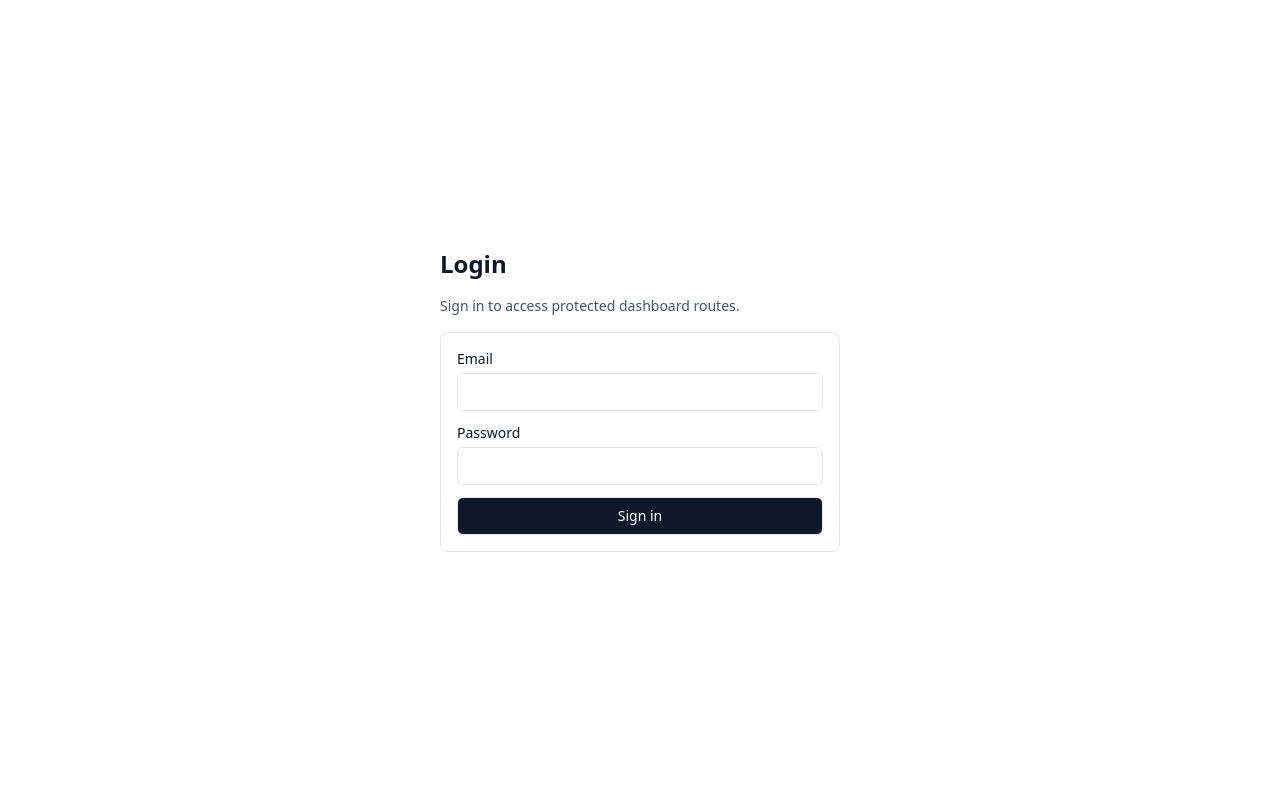
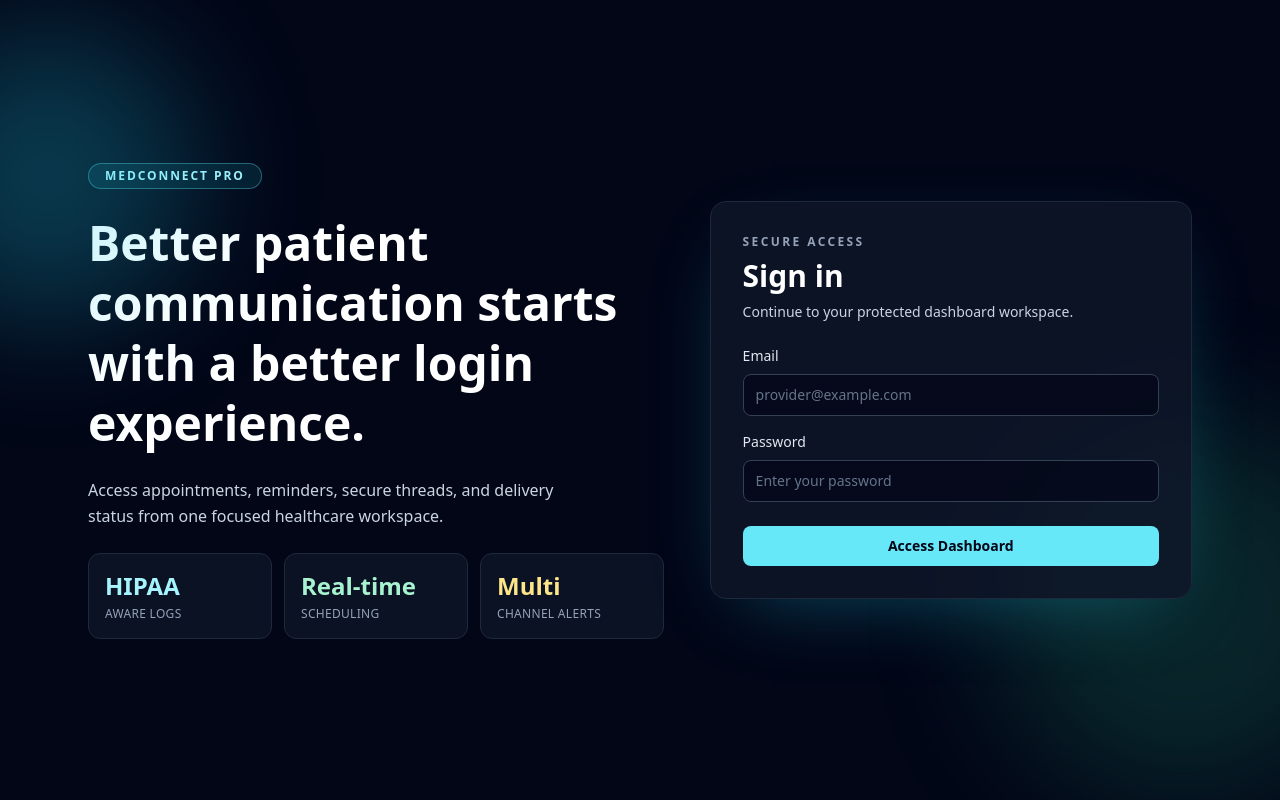
Before and after one commit to AI-Kurukshetra/MedConnectPro, a Next.js app: page /login in a window 1280 px wide. Built offline with nearby package versions, Linux system fonts and the light colour scheme; no server answers.

Commit message:
feat(ui): redesign login page

```diff
--- a/app/login/page.tsx
+++ b/app/login/page.tsx
@@ -1,7 +1,5 @@
 import type { Metadata } from "next";
-import { redirect } from "next/navigation";
 import { signInWithPasswordAction } from "@/app/login/actions";
-import { createClient } from "@/lib/supabase/server";
 
 export const metadata: Metadata = {
   title: "Login | MedConnect Pro"
@@ -17,57 +15,91 @@ type LoginPageProps = {
 const errorMessages: Record<string, string> = {
   invalid_form: "Form data is invalid. Please try again.",
   missing_credentials: "Please enter your email and password.",
-  invalid_credentials: "Invalid email or password."
+  invalid_credentials: "Invalid email or password.",
+  session_timeout: "Session check timed out. Please sign in again.",
+  auth_unavailable: "Authentication service is slow right now. Please retry."
 };
 
 export default async function LoginPage({ searchParams }: LoginPageProps) {
   const params = searchParams ? await searchParams : undefined;
   const nextPath = params?.next && params.next.startsWith("/") ? params.next : "/dashboard";
-
-  const supabase = await createClient();
-  const {
-    data: { user }
-  } = await supabase.auth.getUser();
-
-  if (user) {
-    redirect("/dashboard");
-  }
-
   const errorMessage = params?.error ? errorMessages[params.error] : undefined;
 
   return (
-    <main className="mx-auto flex min-h-screen max-w-md flex-col justify-center gap-4 px-6">
-      <h1 className="text-2xl font-semibold">Login</h1>
-      <p className="text-sm text-slate-600">Sign in to access protected dashboard routes.</p>
+    <main className="relative isolate min-h-screen overflow-hidden bg-slate-950 text-slate-100">
+      <div className="pointer-events-none absolute -left-24 top-8 h-72 w-72 rounded-full bg-cyan-400/25 blur-3xl" />
+      <div className="pointer-events-none absolute -right-24 bottom-0 h-96 w-96 rounded-full bg-emerald-400/15 blur-3xl" />
+      <div className="mx-auto grid min-h-screen w-full max-w-6xl items-center gap-8 px-6 py-8 lg:grid-cols-[1.1fr_0.9fr]">
+        <section className="hidden space-y-6 lg:block">
+          <p className="inline-flex rounded-full border border-cyan-300/35 bg-cyan-400/10 px-4 py-1 text-xs font-semibold uppercase tracking-[0.16em] text-cyan-200">
+            MedConnect Pro
+          </p>
+          <h1 className="max-w-xl text-5xl font-semibold leading-tight text-white">
+            Better patient communication starts with a better login experience.
+          </h1>
+          <p className="max-w-lg text-base leading-relaxed text-slate-300">
+            Access appointments, reminders, secure threads, and delivery status from one focused healthcare workspace.
+          </p>
+          <div className="grid max-w-xl grid-cols-3 gap-3">
+            <article className="rounded-xl border border-slate-800 bg-slate-900/70 p-4">
+              <p className="text-2xl font-bold text-cyan-200">HIPAA</p>
+              <p className="mt-1 text-xs uppercase tracking-wide text-slate-400">Aware logs</p>
+            </article>
+            <article className="rounded-xl border border-slate-800 bg-slate-900/70 p-4">
+              <p className="text-2xl font-bold text-emerald-200">Real-time</p>
+              <p className="mt-1 text-xs uppercase tracking-wide text-slate-400">Scheduling</p>
+            </article>
+            <article className="rounded-xl border border-slate-800 bg-slate-900/70 p-4">
+              <p className="text-2xl font-bold text-amber-200">Multi</p>
+              <p className="mt-1 text-xs uppercase tracking-wide text-slate-400">Channel alerts</p>
+            </article>
+          </div>
+        </section>
+
+        <section className="rounded-2xl border border-slate-800 bg-slate-900/80 p-6 shadow-[0_24px_80px_-35px_rgba(34,211,238,0.4)] backdrop-blur sm:p-8">
+          <div className="mb-6 space-y-2">
+            <p className="text-xs font-semibold uppercase tracking-[0.2em] text-slate-400">Secure Access</p>
+            <h2 className="text-2xl font-semibold text-white sm:text-3xl">Sign in</h2>
+            <p className="text-sm text-slate-300">Continue to your protected dashboard workspace.</p>
+          </div>
           {errorMessage ? (
-        <p className="rounded-md border border-red-200 bg-red-50 px-3 py-2 text-sm text-red-700">{errorMessage}</p>
+            <p className="mb-4 rounded-lg border border-red-300/30 bg-red-500/10 px-3 py-2 text-sm text-red-200">
+              {errorMessage}
+            </p>
           ) : null}
-      <form action={signInWithPasswordAction} className="flex flex-col gap-3 rounded-lg border p-4">
+          <form action={signInWithPasswordAction} className="flex flex-col gap-4">
             <input name="next" type="hidden" value={nextPath} />
-        <label className="flex flex-col gap-1 text-sm">
-          <span>Email</span>
+            <label className="flex flex-col gap-2 text-sm">
+              <span className="font-medium text-slate-200">Email</span>
               <input
                 autoComplete="email"
-            className="rounded-md border px-3 py-2"
+                className="rounded-lg border border-slate-700 bg-slate-950/70 px-3 py-2.5 text-slate-100 placeholder:text-slate-500 focus:border-cyan-300 focus:outline-none"
                 name="email"
+                placeholder="provider@example.com"
                 required
                 type="email"
               />
             </label>
-        <label className="flex flex-col gap-1 text-sm">
-          <span>Password</span>
+            <label className="flex flex-col gap-2 text-sm">
+              <span className="font-medium text-slate-200">Password</span>
               <input
                 autoComplete="current-password"
-            className="rounded-md border px-3 py-2"
+                className="rounded-lg border border-slate-700 bg-slate-950/70 px-3 py-2.5 text-slate-100 placeholder:text-slate-500 focus:border-cyan-300 focus:outline-none"
                 name="password"
+                placeholder="Enter your password"
                 required
                 type="password"
               />
             </label>
-        <button className="rounded-md border bg-slate-900 px-3 py-2 text-sm font-medium text-white" type="submit">
-          Sign in
+            <button
+              className="mt-2 rounded-lg bg-cyan-300 px-4 py-2.5 text-sm font-semibold text-slate-950 transition hover:bg-cyan-200"
+              type="submit"
+            >
+              Access Dashboard
             </button>
           </form>
+        </section>
+      </div>
     </main>
   );
 }
```
Lines whose indentation alone changed are shown as unchanged.
